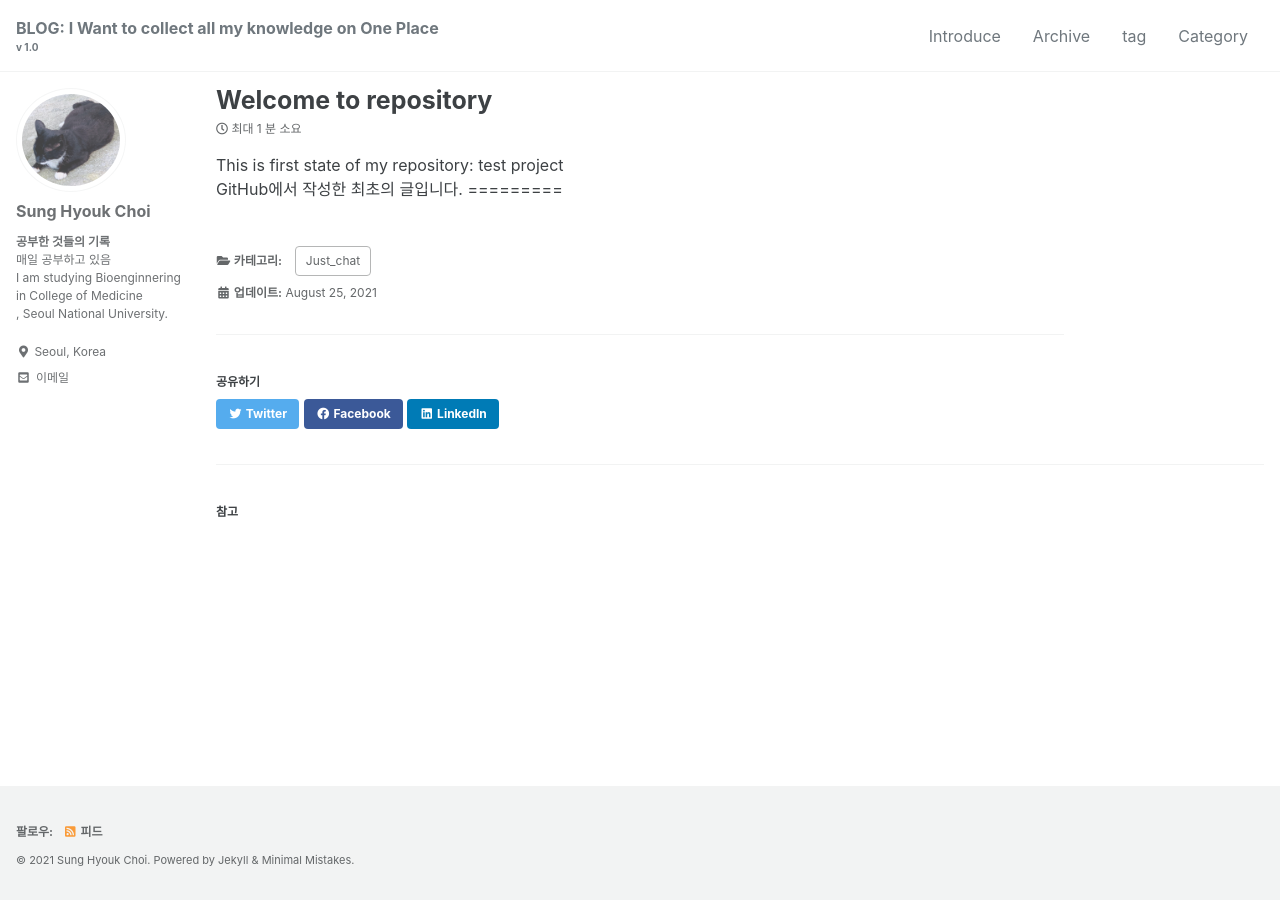
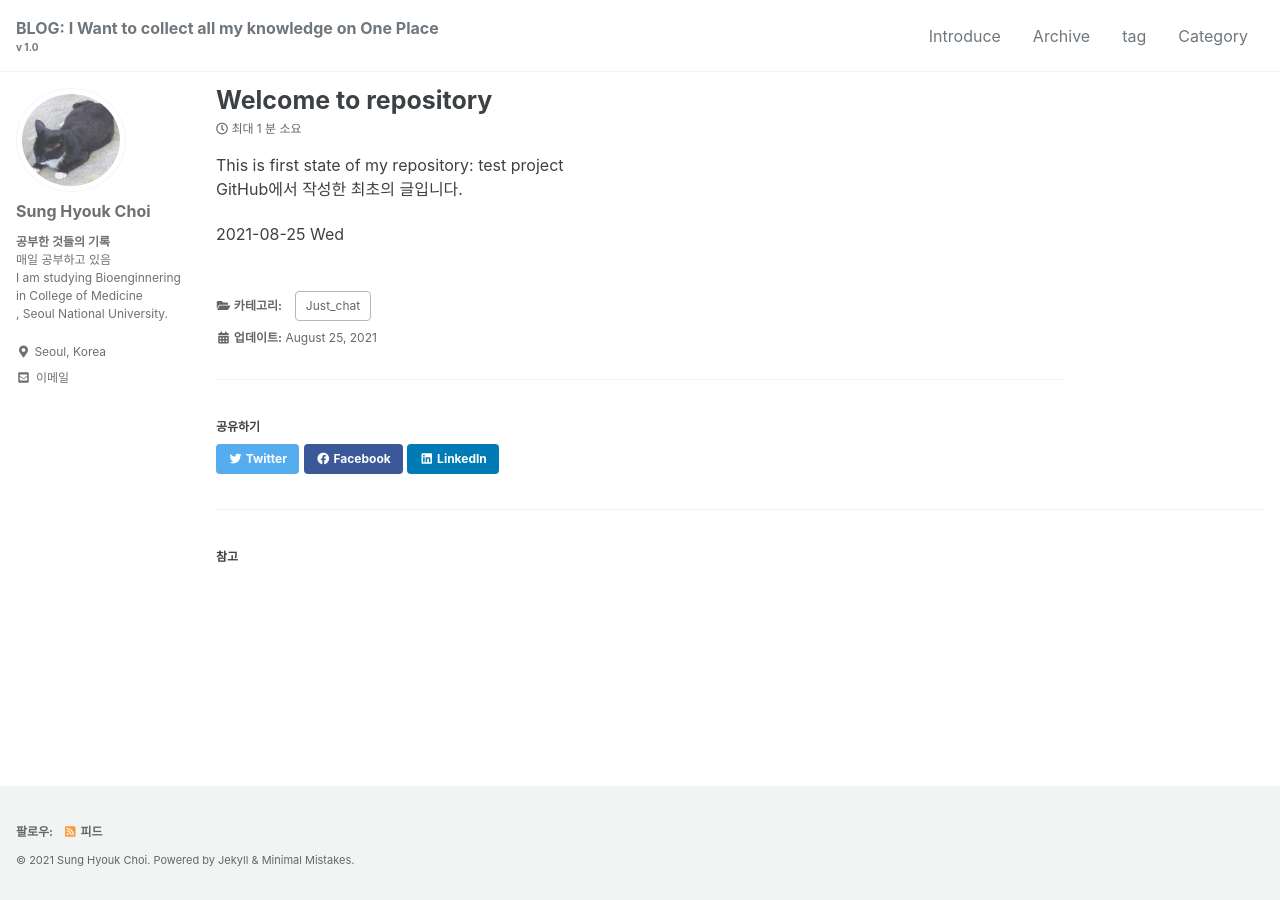
Before and after one commit to sunghyouk/sunghyouk.github.io, a Jekyll site: the page built from _posts/2021-08-25-welcome.md, in a window 1280 px wide. Built offline with Jekyll 4.4.1, drawn with Linux system fonts in a browser that asks for light colours; cached includes are drawn as plain includes.

Commit message:
Update 2021-08-25-welcome.md

```diff
--- a/_posts/2021-08-25-welcome.md
+++ b/_posts/2021-08-25-welcome.md
@@ -6,4 +6,5 @@ category: Just_chat
 
 This is first state of my repository: test project<br>
 GitHub에서 작성한 최초의 글입니다.
-=========
+
+2021-08-25 Wed
```
